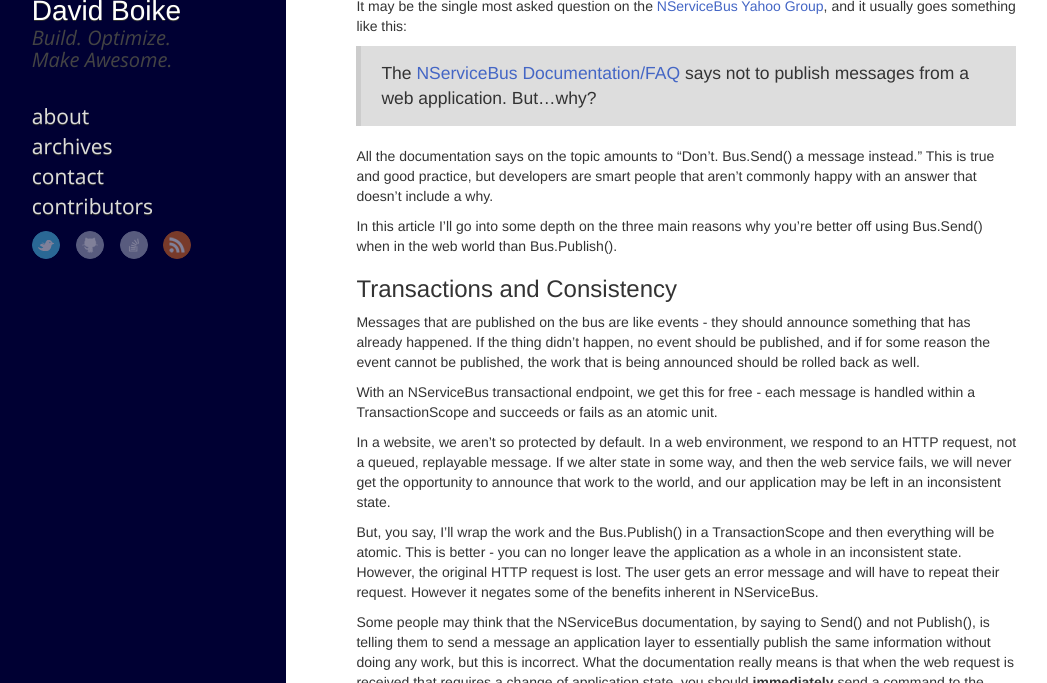
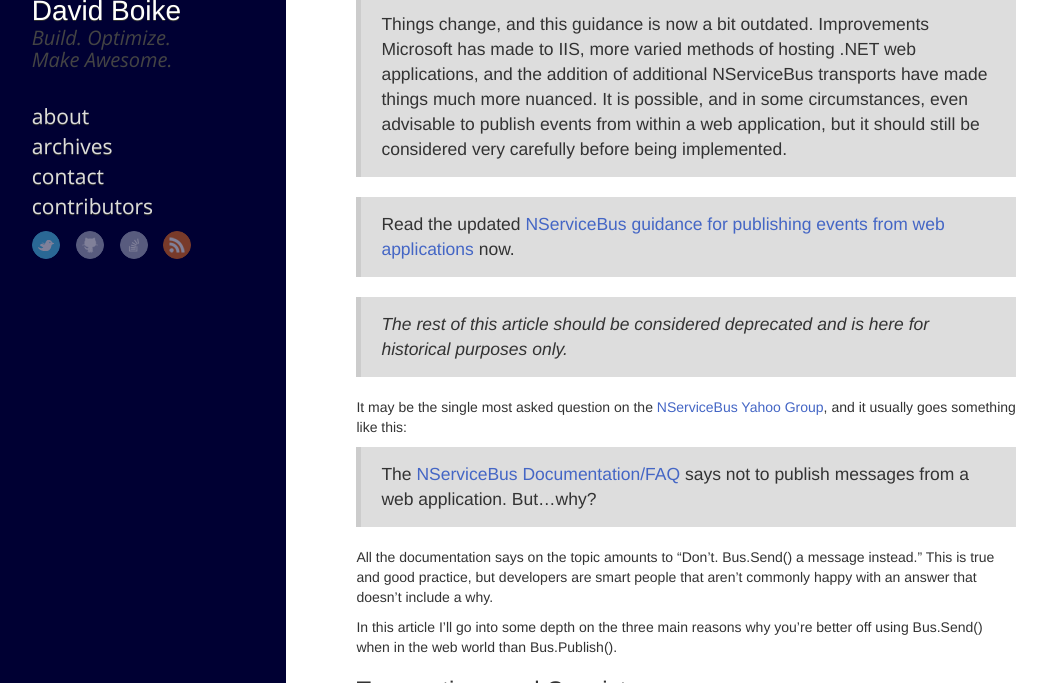
Before and after one commit to umarmohammed/umarmohammed.github.io, a Jekyll site: the page built from _posts/2010/2010-10-27-why-not-publish-nservicebus-messages-from-a-web-application.md, in a window 1280 px wide and 900 px high, cut to the strip 217-900 px from the top of the window. Shown: the whole strip, without its empty margins (8-1055 px from the left). Built offline with Jekyll 4.4.1, drawn with Linux system fonts in a browser that asks for light colours; nearby versions of some CDN libraries; Markdown is read by kramdown in place of the engine named in the settings; comment, search, counter and statistics services are not loaded.

Commit message:
Redirecting readers of "why not publish from webapps" to new NSB doco

```diff
--- a/_posts/2010/2010-10-27-why-not-publish-nservicebus-messages-from-a-web-application.md
+++ b/_posts/2010/2010-10-27-why-not-publish-nservicebus-messages-from-a-web-application.md
@@ -16,6 +16,13 @@
 - NServiceBus
 comments: true
 ---
+
+> Things change, and this guidance is now a bit outdated. Improvements Microsoft has made to IIS, more varied methods of hosting .NET web applications, and the addition of additional NServiceBus transports have made things much more nuanced. It is possible, and in some circumstances, even advisable to publish events from within a web application, but it should still be considered very carefully before being implemented.
+
+> Read the updated [NServiceBus guidance for publishing events from web applications](http://docs.particular.net/nservicebus/hosting/publishing-from-web-applications) now.
+
+> *The rest of this article should be considered deprecated and is here for historical purposes only.*
+
 It may be the single most asked question on the [NServiceBus Yahoo Group](http://tech.groups.yahoo.com/group/nservicebus/), and it usually goes something like this:
 
 > The [NServiceBus Documentation/FAQ](http://www.nservicebus.com/Documentation.aspx) says not to publish messages from a web application. But...why?
```
